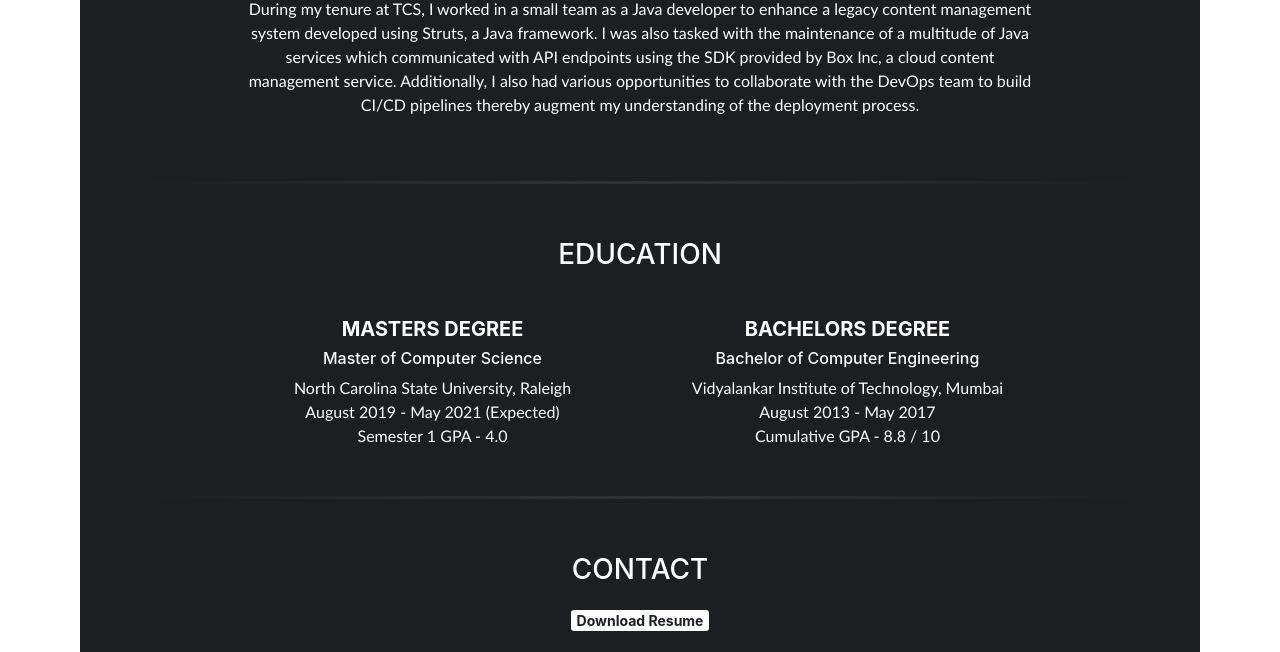
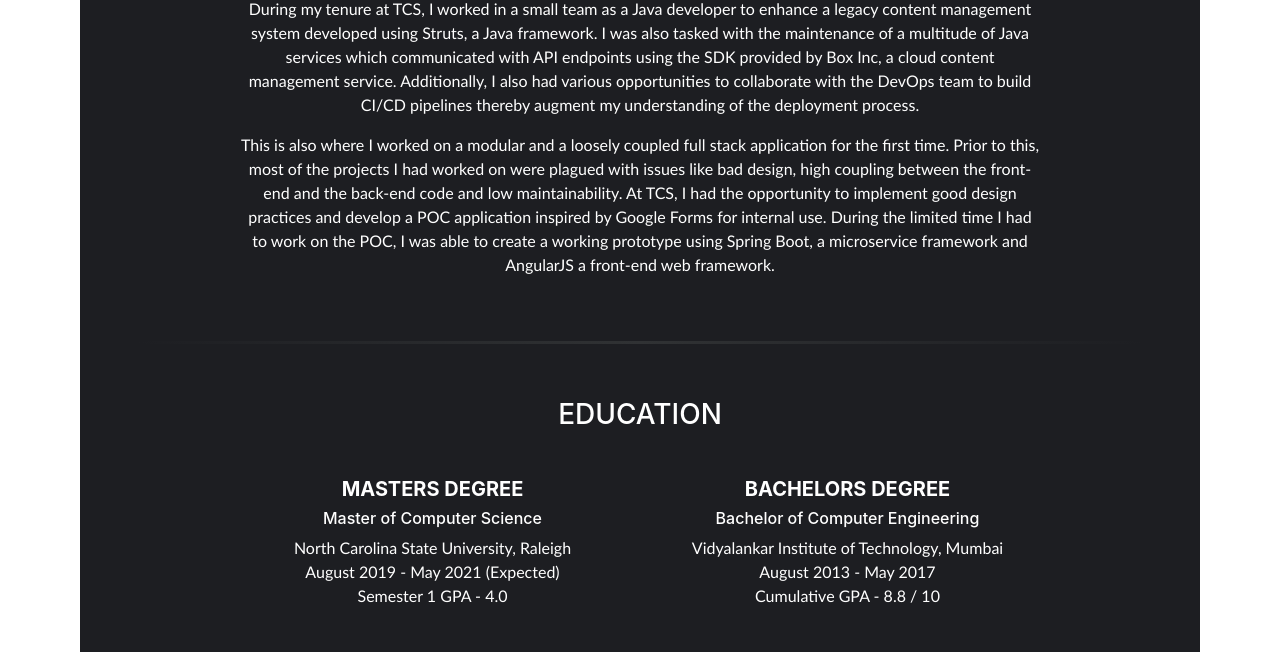
Before and after one commit to theSaurabhMhatre/thesaurabhmhatre.github.io, a plain HTML site: page index.html in a window 1280 px wide. Shown: the part 2180-2832 px from the top of the page. Drawn offline with Linux system fonts and the light colour scheme.

Commit message:
Updating experience section, resume

```diff
--- a/index.html
+++ b/index.html
@@ -255,6 +255,15 @@
                             various opportunities to collaborate with the DevOps team to build CI/CD pipelines thereby
                             augment my understanding of the deployment process.
                         </p>
+                        <p>
+                            This is also where I worked on a modular and a loosely coupled full stack application for the
+                            first time. Prior to this, most of the projects I had worked on were plagued with issues like
+                            bad design, high coupling between the front-end and the back-end code and low maintainability.
+                            At TCS, I had the opportunity to implement good design practices and develop a POC application
+                            inspired by Google Forms for internal use. During the limited time I had to work on the POC, I
+                            was able to create a working prototype using Spring Boot, a microservice framework and AngularJS
+                            a front-end web framework.
+                        </p>
                     </div>
                 </div>
             </div>
```
Also changed, not shown: 1 other file.
